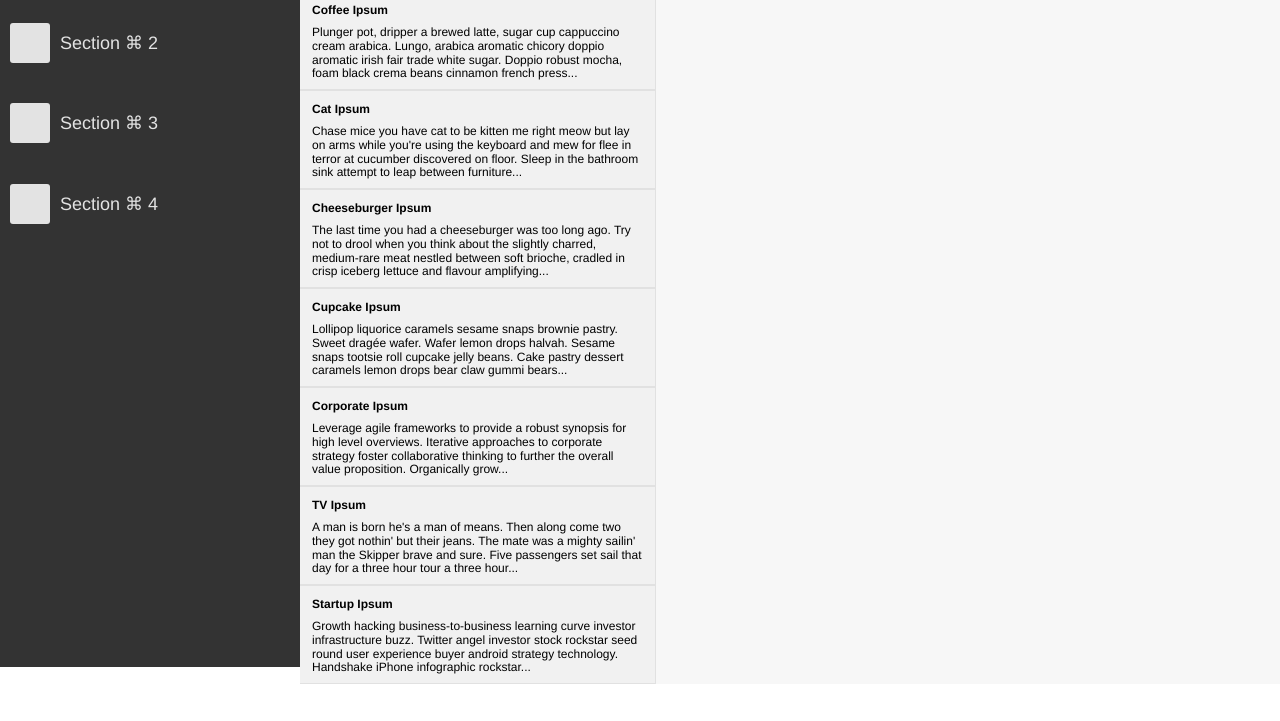
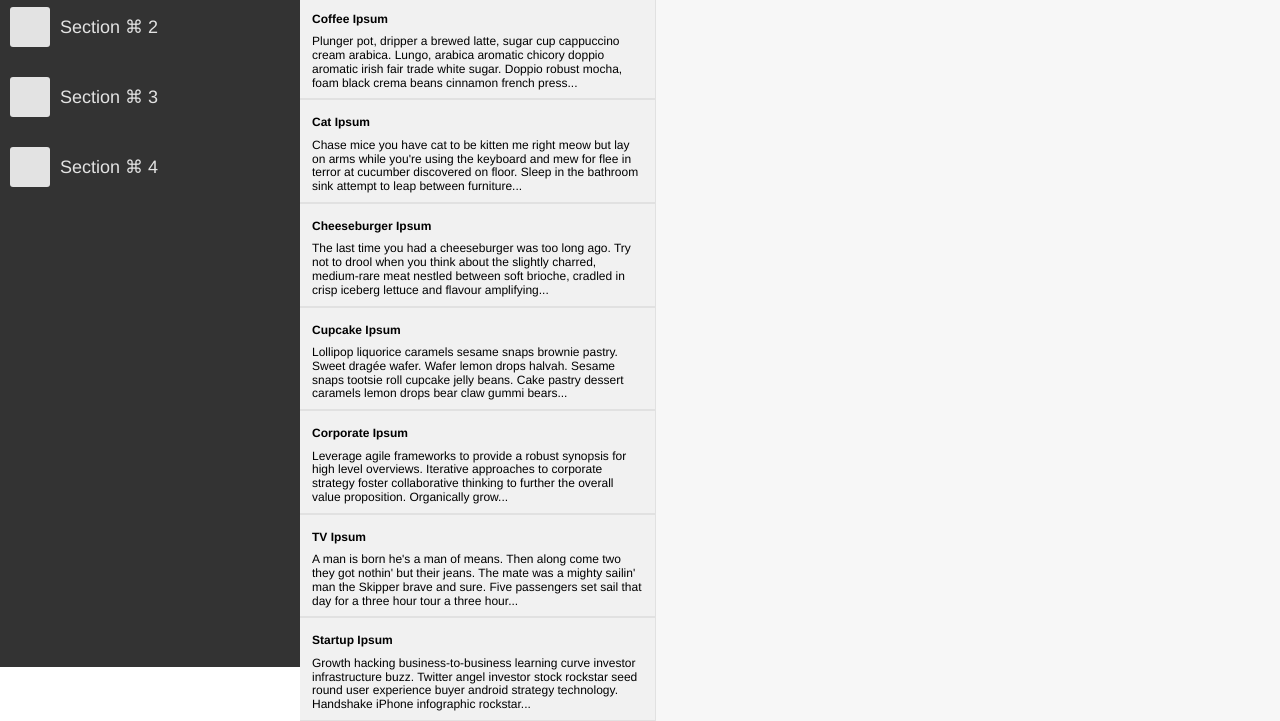
Before and after one commit to Markus357/log-dna, a plain HTML site: page index.html in a window 1280 px wide. Shown: the part 133-854 px from the top of the page. Before the commit the page ends 817 px from the top, so only its background shows below. Drawn offline with nearby package versions, Linux system fonts and the light colour scheme.

Commit message:
Upate global styles (defaults)

```diff
--- a/globals.css
+++ b/globals.css
@@ -9,17 +9,23 @@ body {
   display: flex;
 }
 
+h1, h2, h3, h4 {
+  display: inline-block;
+  margin-top: 0;
+  margin-bottom: 0;
+}
+
 h1 {
-  display: inline-block;
   font-size: 22px;
   font-weight: 300;
 }
 
 h2 {
-  display: inline-block;
   font-size: 18px;
   font-weight: 300;
 }
+
+hr { margin: 0; }
 
 .container {
   height: 100%;
```
